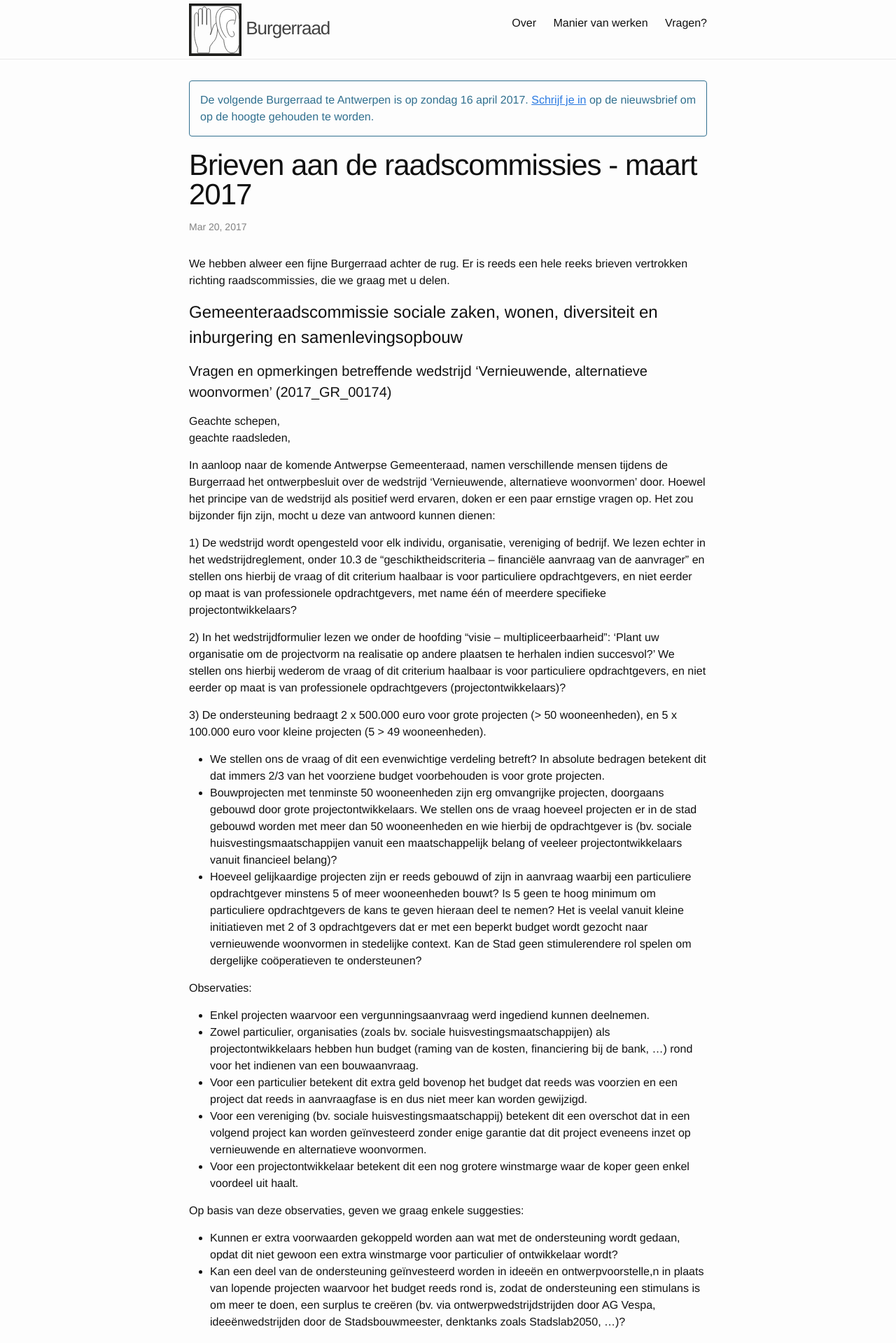
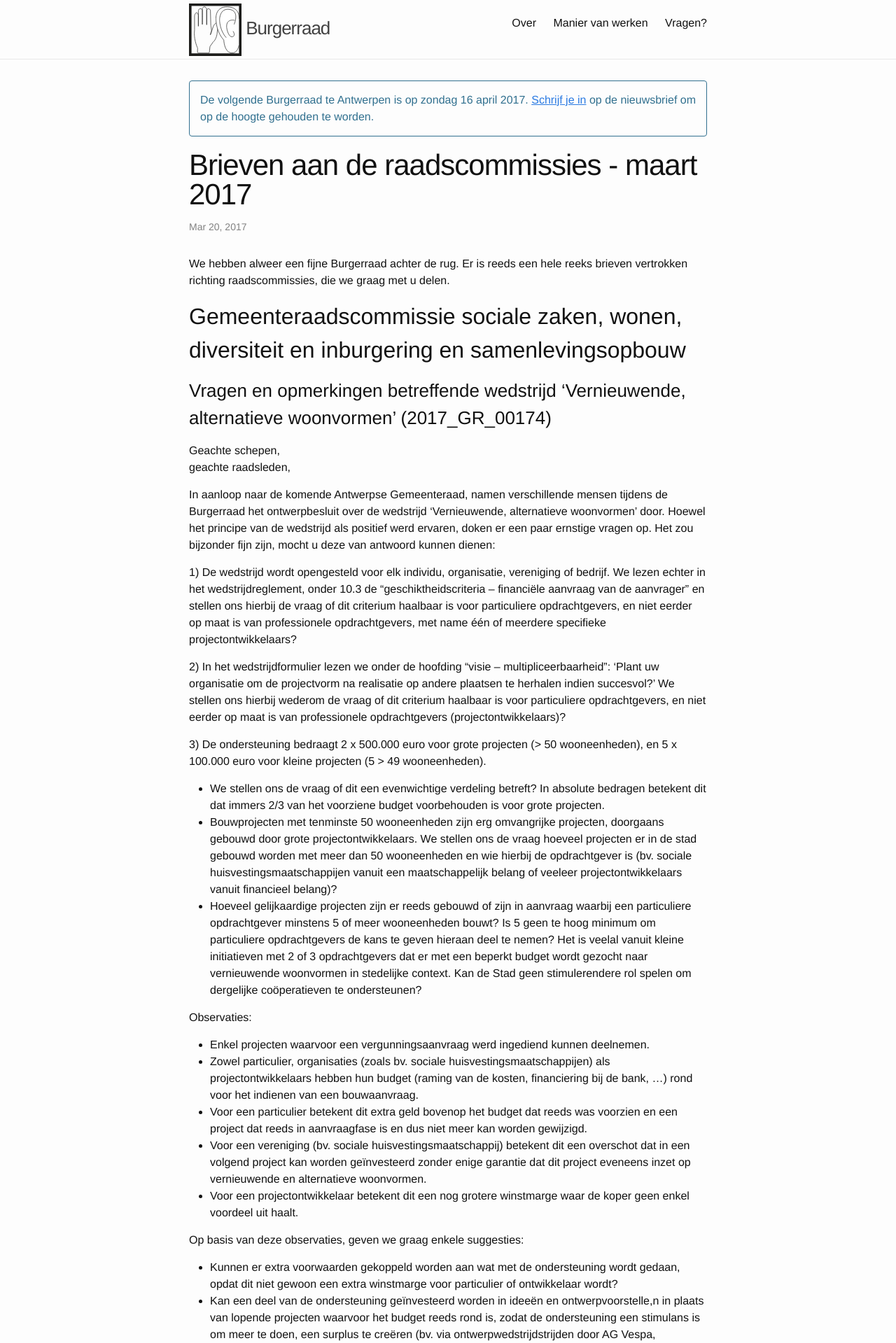
Before and after one commit to tgoorden/burgerraad, a Jekyll site: the page built from _posts/2017-03-20-Brieven_aan_raadscommissies_19-maart-2017.markdown, in a window 1280 px wide. Shown: the top 1919 px of the page at 70% size. Built offline with Jekyll 4.4.1, drawn with Linux system fonts in a browser that asks for light colours; some of the changed text lies outside the part shown.

```diff
--- a/_posts/2017-03-20-Brieven_aan_raadscommissies_19-maart-2017.markdown
+++ b/_posts/2017-03-20-Brieven_aan_raadscommissies_19-maart-2017.markdown
@@ -6,9 +6,9 @@ date:   2017-03-20 12:00:00
 
 We hebben alweer een fijne Burgerraad achter de rug. Er is reeds een hele reeks brieven vertrokken richting raadscommissies, die we graag met u delen.
 
-# Gemeenteraadscommissie sociale zaken, wonen, diversiteit en inburgering en samenlevingsopbouw
+## Gemeenteraadscommissie sociale zaken, wonen, diversiteit en inburgering en samenlevingsopbouw
 
-#### Vragen en opmerkingen betreffende wedstrijd 'Vernieuwende, alternatieve woonvormen' (2017_GR_00174)
+### Vragen en opmerkingen betreffende wedstrijd 'Vernieuwende, alternatieve woonvormen' (2017_GR_00174)
 
 Geachte schepen,
 geachte raadsleden,
@@ -45,9 +45,9 @@ deelnemers aan de Burgerraad Antwerpen
 
 ---
 
-# Gemeenteraadscommissie voor cultuur, economie, stads- en buurtonderhoud, patrimonium en erediensten
+## Gemeenteraadscommissie voor cultuur, economie, stads- en buurtonderhoud, patrimonium en erediensten
 
-#### Ontbrekende stukken (2017_GR00145 en 2017_GR_00168)
+### Ontbrekende stukken (2017_GR00145 en 2017_GR_00168)
 
 Geachte Raadscommissie,
 
@@ -71,7 +71,7 @@ deelnemer van Burgerraad
 
 ---
 
-#### Vragen over volkstuintjes (2017_GR_00169)
+### Vragen over volkstuintjes (2017_GR_00169)
 
 Beste commissieleden,
 
@@ -90,9 +90,9 @@ Deelnemer aan de burgerraad
 
 ---
 
-# Gemeenteraadscommissie financiën, mobiliteit, toerisme, binnengemeentelijke decentralisatie en middenstand
+## Gemeenteraadscommissie financiën, mobiliteit, toerisme, binnengemeentelijke decentralisatie en middenstand
 
-#### Stadsfinanciën (2017_GR_00155)
+### Stadsfinanciën (2017_GR_00155)
 
 Geachte Raadscommissie,
 
@@ -144,9 +171,9 @@ deelnemers aan de Burgerraad Antwerpen
 
 ---
 
-# Gemeenteraadscommissie voor ruimtelijke ordening, stadsontwikkeling en onroerend erfgoed
+## Gemeenteraadscommissie voor ruimtelijke ordening, stadsontwikkeling en onroerend erfgoed
 
-#### Vragen en suggesties betreffende "Centers" aan de Engelselei te Borgerhout (2017_GR_00158)
+### Vragen en suggesties betreffende "Centers" aan de Engelselei te Borgerhout (2017_GR_00158)
 
 Geachte schepen Van de Velde,
 Geachte raadsleden,
--- a/_sass/_base.scss
+++ b/_sass/_base.scss
@@ -80,7 +80,7 @@ li {
  * Headings
  */
 h1, h2, h3, h4, h5, h6 {
-    font-weight: 300;
+    font-weight: 500;
 }
 
 
```
Also changed, not shown: other parts of _posts/2017-03-20-Brieven_aan_raadscommissies_19-maart-2017.markdown (+36 -4 lines), 2 other files.
